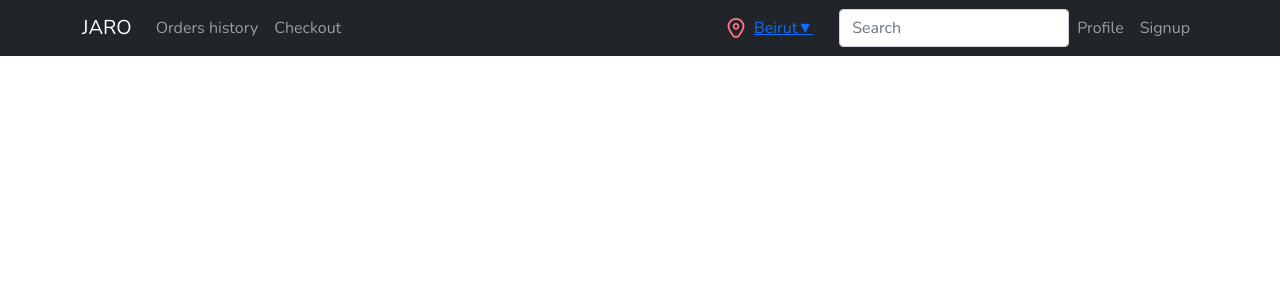
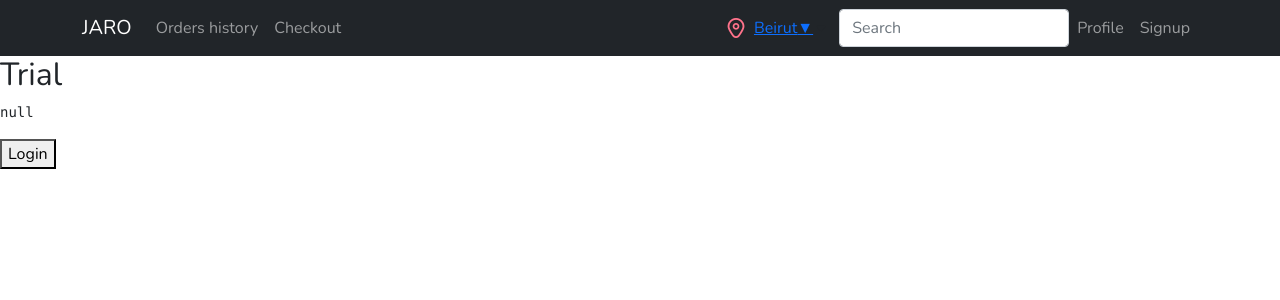
Before and after one commit to omarkar101/DietCentersAggregator, a React (Create React App) app in the folder frontend/: page /trial in a window 1280 px wide. Shown: the top 300 px of the page. Built offline with nearby package versions, Linux system fonts and the light colour scheme.

Commit message:
setting up the user context to start using it later on

```diff
--- a/frontend/src/App.js
+++ b/frontend/src/App.js
@@ -11,20 +11,22 @@ import Login from "./pages/login";
 import ServiceProviderPage from "./components/serviceProvider/serviceProvider";
 import Package from "./components/mealPackages/package";
 import { UserContext } from "./context/UserContext";
+import Trial from "./context/trial";
 
 const App = () => {
 
-  const [value, setValue] = useState("Trying out context ");
+  const [user, setUser] = useState(null);
 
-  const providerValue = useMemo(() => ({ value, setValue}), [value, setValue]);
+  const value = useMemo(() => ({ user, setUser}), [user, setUser]);
 
   return (
-    <UserContext.Provider value={providerValue}>
+    <UserContext.Provider value={value}>
     <BrowserRouter>
       <>
         <AppNavbar />
         <div>
           <Routes>
+            <Route path='/trial' element={<Trial />} />
             <Route path='/signup' element={<SignUp />} />
             <Route path='/' element={<HomePage />} />
             <Route path='/checkout' element={<Checkout />} />
--- /dev/null
+++ b/frontend/src/context/login.js
@@ -0,0 +1,7 @@
+export const login = async () => {
+    return {
+        id: 4,
+        username: "bob",
+        email: 'bob@bob.com'
+    };
+};
--- /dev/null
+++ b/frontend/src/context/trial.js
@@ -0,0 +1,31 @@
+
+import React, { useState, useContext } from "react";
+import { login } from "./login";
+import { UserContext } from "./UserContext";
+
+const Trial = () => {
+    const {user, setUser} = useContext(UserContext);
+
+    return (
+      <div>
+          <h2>Trial</h2>
+          <pre>{JSON.stringify(user, null, 2)}</pre>
+          {user ? (
+              <button onClick={() => {
+                  // call logout
+                  setUser(null);
+              }}>
+                  logout
+                  </button>
+          ) : (<button onClick={ async () => {
+              const user = await login()
+              setUser(user);
+          }} >
+              Login
+          </button>
+          )}
+      </div>
+    );
+  };
+
+  export default Trial;
--- a/frontend/src/pages/home/index.js
+++ b/frontend/src/pages/home/index.js
@@ -10,14 +10,12 @@ import { UserContext } from "../../context/UserContext";
 
 const HomePage = () => {
   const [activeTab, setActiveTab] = useState("Explore");
-  const {value, setValue} = useContext(UserContext);
 
   return (
     <div>
       <TabOptions activeTab={activeTab} setActiveTab={setActiveTab} />
       {getCorrectScreen(activeTab)}
       <Footer />
-      <div>{value}</div>
     </div>
   );
 };
```
